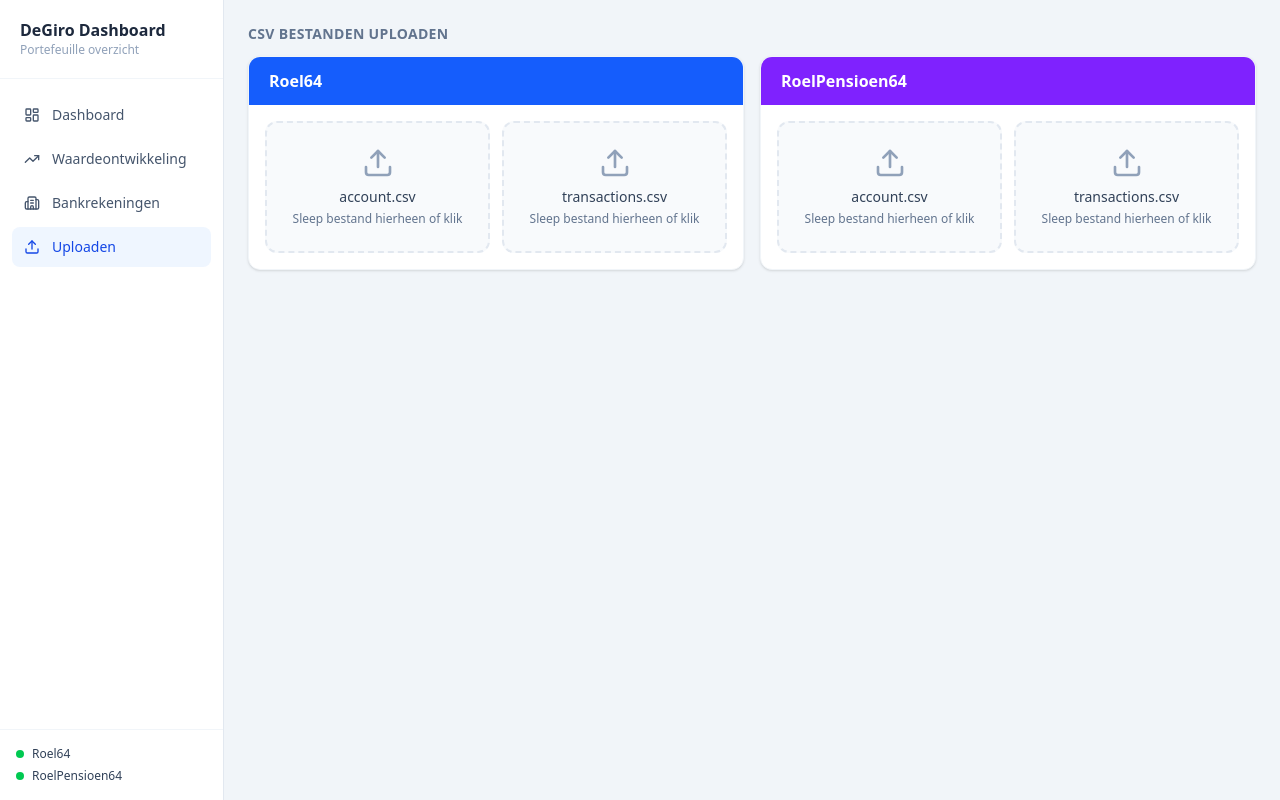
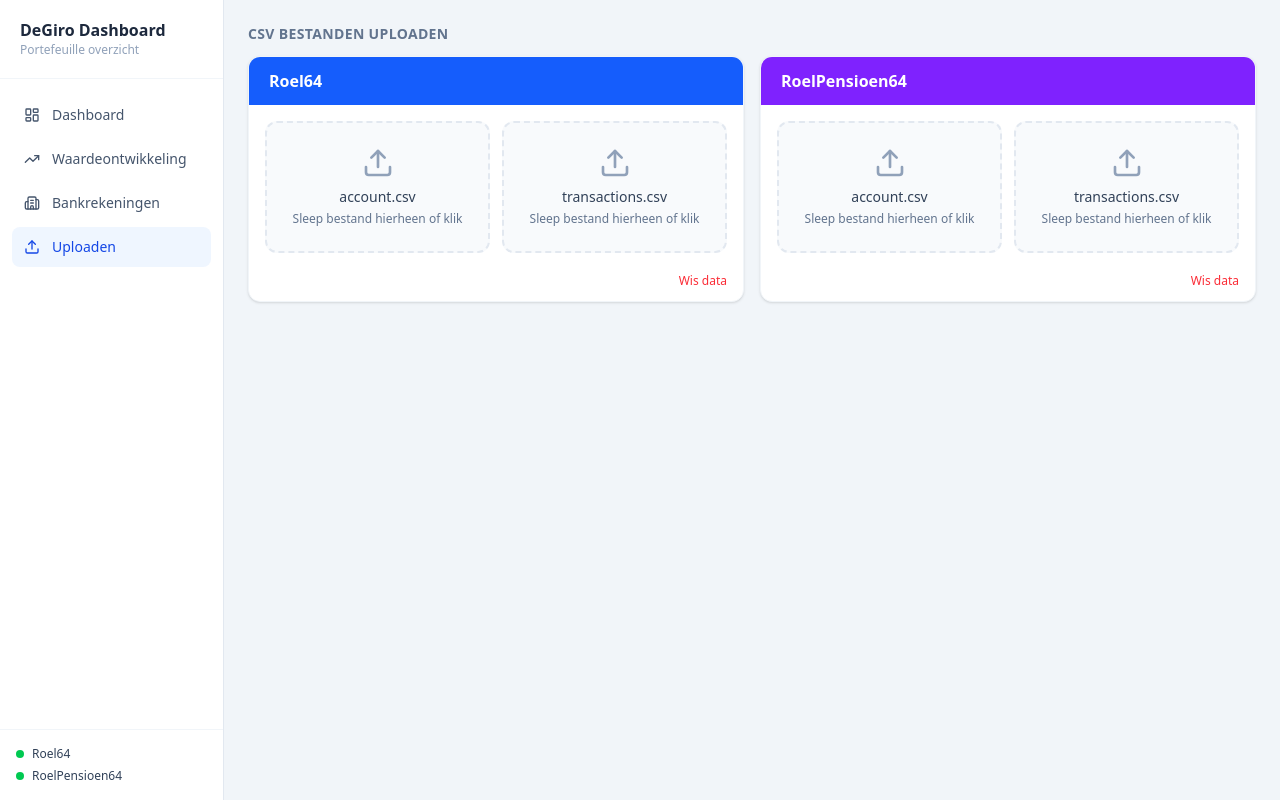
Before and after one commit to JosBrinkie2/DeGiro-Portfolio-Dashboard-Roelie, a React (Vite) app in the folder degiro-dashboard/: page / in a window 1280 px wide. Both pictures are taken after a click on the button "Uploaden". Built offline with nearby package versions, Linux system fonts and the light colour scheme; no server answers.

Commit message:
Add 'Wis data' button to clear account before uploading real CSVs
https://claude.ai/code/session_01QBR5wJtSBvfYnJe71C8hEo

```diff
--- a/degiro-dashboard/src/components/upload/AccountUploader.tsx
+++ b/degiro-dashboard/src/components/upload/AccountUploader.tsx
@@ -12,8 +12,15 @@ interface AccountUploaderProps {
   color: 'blue' | 'violet';
 }
 
+const ACCOUNT_KEY: Record<AccountName, 'roel64' | 'roelPensioen64'> = {
+  Roel64: 'roel64',
+  RoelPensioen64: 'roelPensioen64',
+};
+
 export function AccountUploader({ account, label, color }: AccountUploaderProps) {
   const mergeAccountData = useAccountStore((s) => s.mergeAccountData);
+  const clearAccount = useAccountStore((s) => s.clearAccount);
+  const loaded = useAccountStore((s) => s[ACCOUNT_KEY[account]].loaded);
 
   const [accountFilename, setAccountFilename] = useState<string | null>(null);
   const [transactionsFilename, setTransactionsFilename] = useState<string | null>(null);
@@ -46,6 +53,15 @@ export function AccountUploader({ account, label, color }: AccountUploaderProps)
     } catch {
       setAccountError('Ongeldig account.csv bestand');
     }
+  }
+
+  function handleClear() {
+    clearAccount(account);
+    setAccountFilename(null);
+    setTransactionsFilename(null);
+    setAccountCsvText(null);
+    setTransactionsCsvText(null);
+    setMergeResult(null);
   }
 
   function handleTransactionsFile(text: string, filename: string) {
@@ -86,6 +102,16 @@ export function AccountUploader({ account, label, color }: AccountUploaderProps)
           error={transactionsError}
         />
       </div>
+      {loaded && (
+        <div className="px-4 pt-1 pb-3 flex justify-end">
+          <button
+            onClick={handleClear}
+            className="text-xs text-red-500 hover:text-red-700 transition"
+          >
+            Wis data
+          </button>
+        </div>
+      )}
       {mergeResult && (
         <div className="px-4 pb-4 text-xs text-slate-500 space-y-0.5">
           <p>
```
